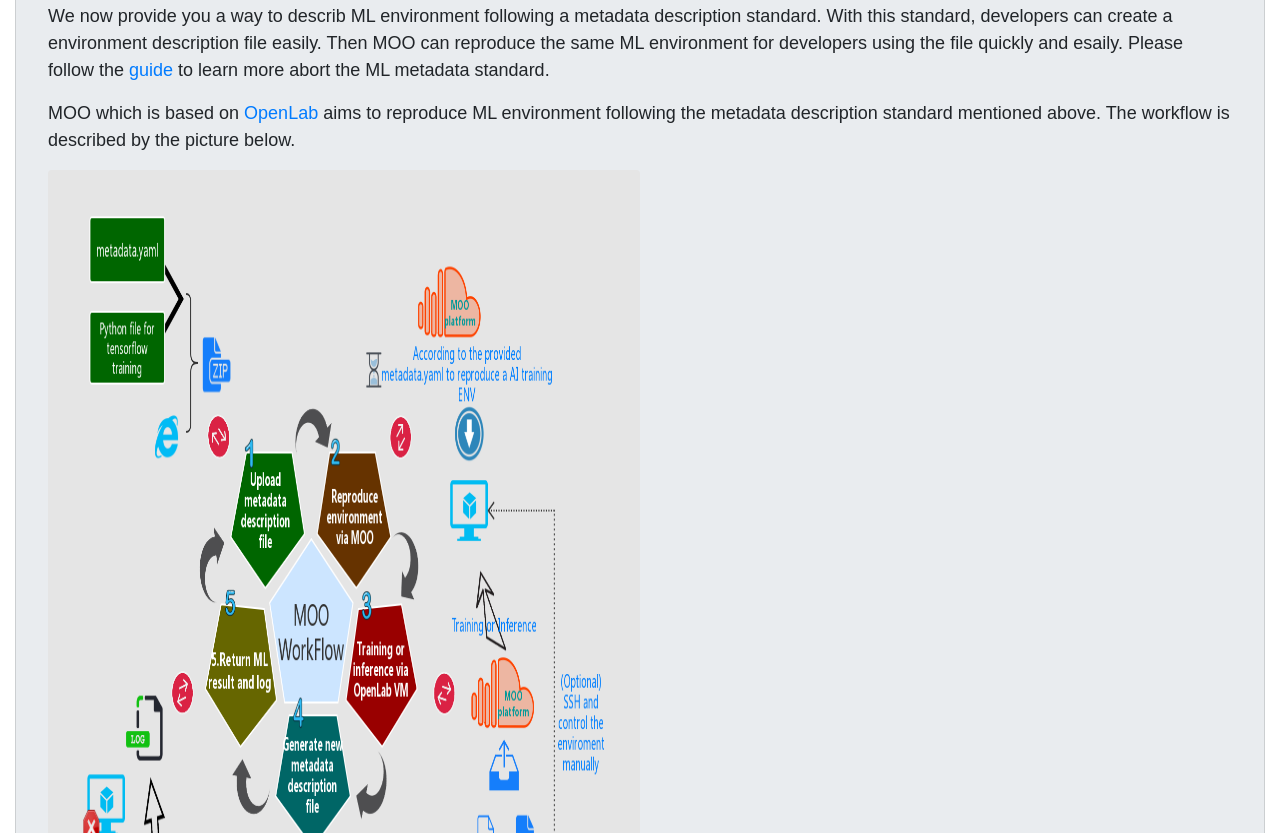
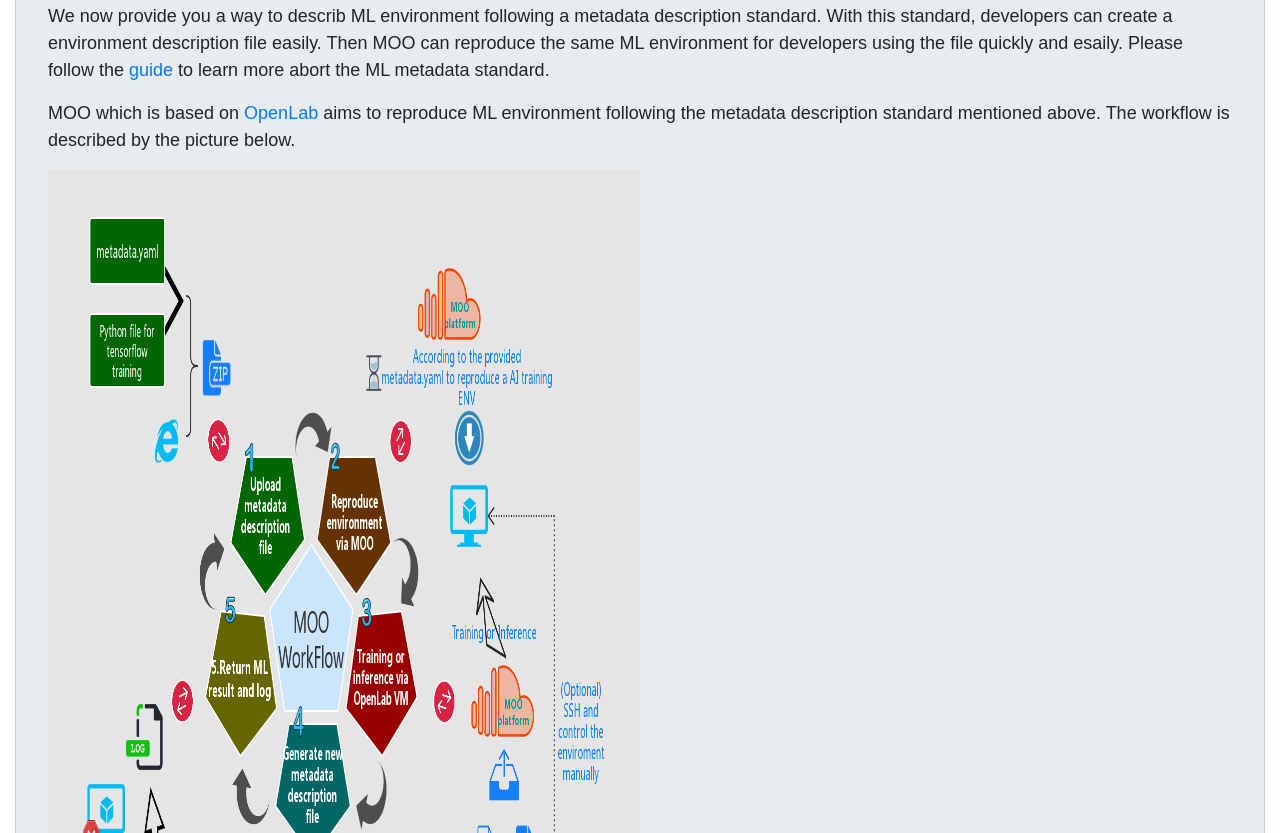
Before and after one commit to moo-ai/moo-ai.github.io, a plain HTML site: page index.html in a window 1280 px wide. Shown: the part 407-1240 px from the top of the page. Drawn offline with Linux system fonts and the light colour scheme.

Commit message:
Update index.html

```diff
--- a/index.html
+++ b/index.html
@@ -61,7 +61,7 @@
                             aims to reproduce ML environment following the metadata description standard mentioned
                             above. The workflow is described by the picture below.
                         </p>
-                        <img src="media/workflow.png" class="rounded w-50" alt="workflow" width="1000" height="1000">
+                        <img src="media/workflow.png" class="rounded w-50" alt="workflow" width="1186" height="1016">
                         <p>
                             MOO is still under development. In the futrue, we'll provide a tool for generating the
                             metadata file automaticlly as well.
```
